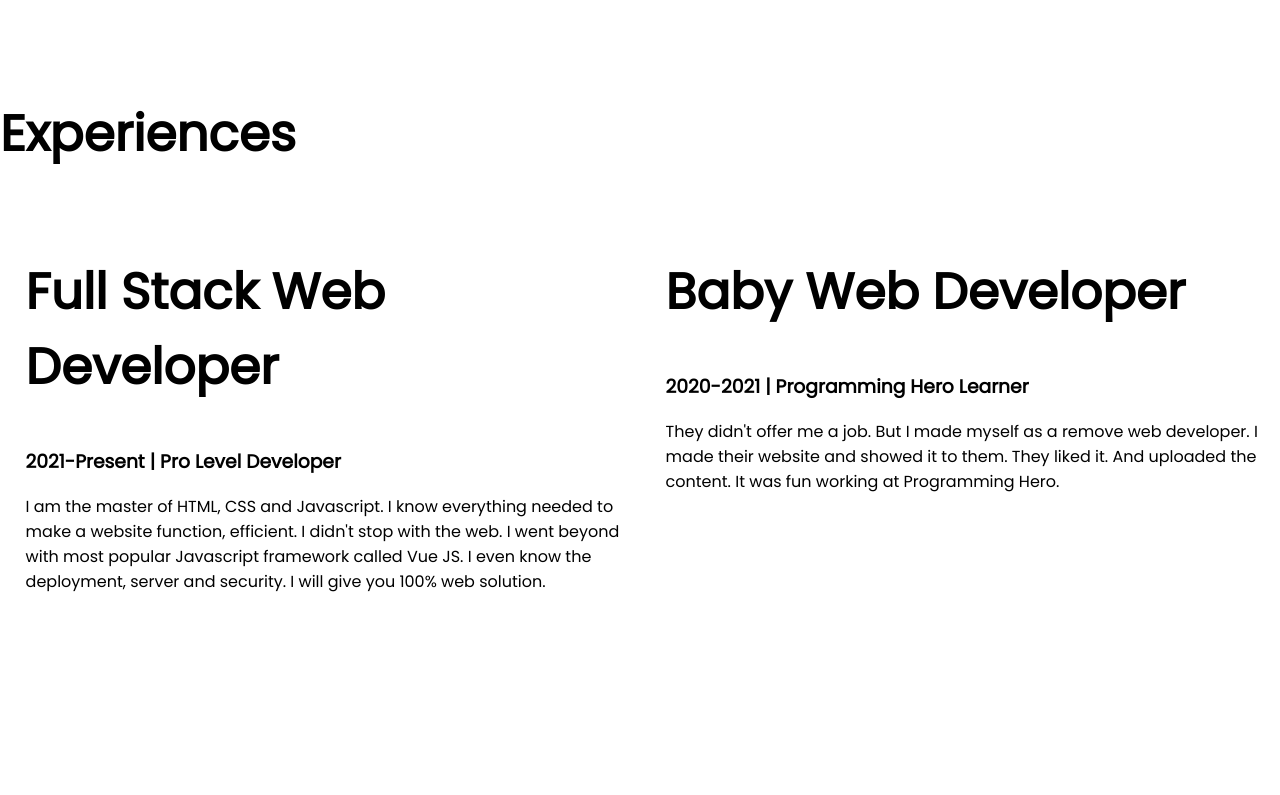
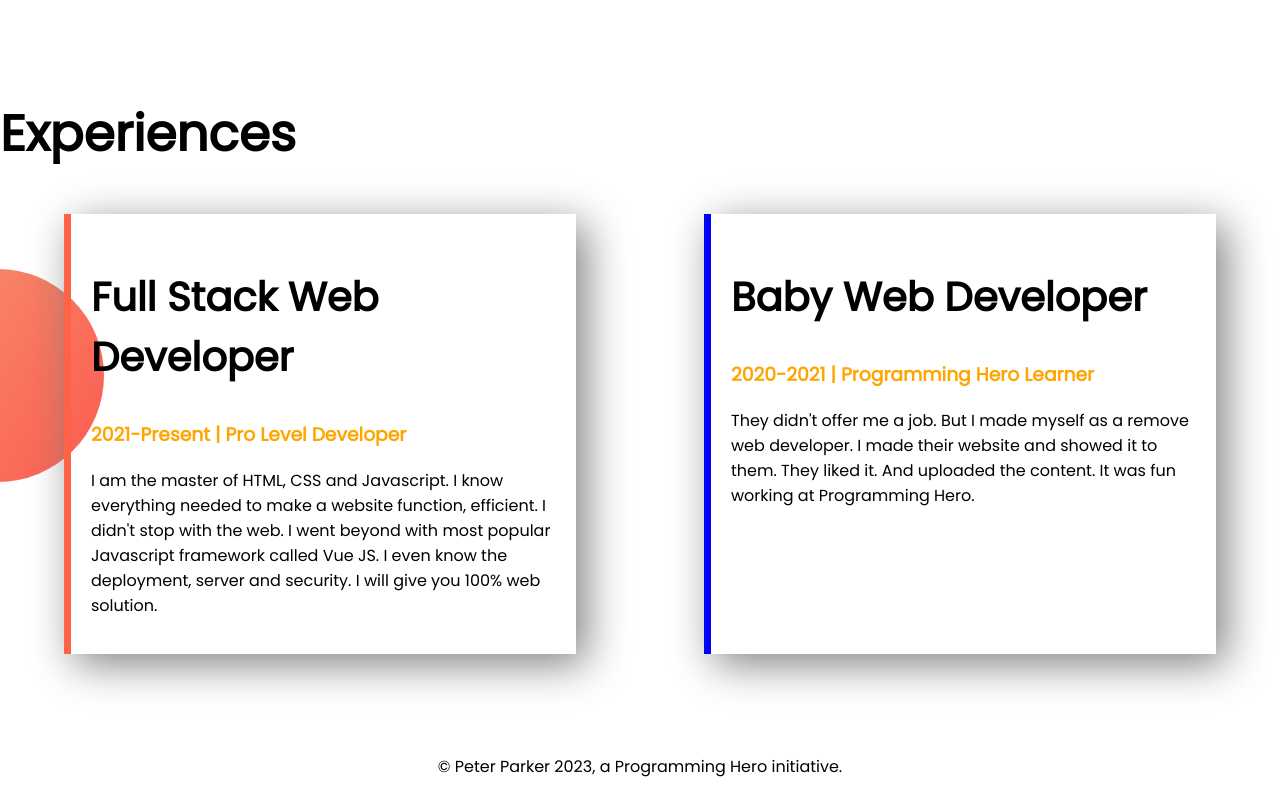
Before and after one commit to Saifursaimon/developer-portfolio, a plain HTML site: page index.html in a window 1280 px wide. Shown: the part 1077-1872 px from the top of the page. Before the commit the page ends 1787 px from the top, so only its background shows below. Drawn offline with Linux system fonts and the light colour scheme.

Commit message:
border and footer added

```diff
--- a/index.html
+++ b/index.html
@@ -36,17 +36,17 @@
         </div>
 
     </section>
-    <section>
+    <section class="experience-area">
         <h1>Experiences</h1>
         <div class="felxible-container">
-            <div class="half-width">
-                <h1>Full Stack Web Developer</h1>
-                <h3>2021-Present | Pro Level Developer</h3>
+            <div id="full-stack-developer" class="Experience-item">
+                <h2>Full Stack Web Developer</h2>
+                <h3 class="orange-color">2021-Present | Pro Level Developer</h3>
                 <p>I am the master of HTML, CSS and Javascript. I know everything needed to make a website function, efficient. I didn't stop with the web. I went beyond with most popular Javascript framework called Vue JS. I even know the deployment, server and security. I will give you 100% web solution.</p>
             </div>
-            <div class="half-width">
-                <h1>Baby Web Developer</h1>
-                <h3>2020-2021 | Programming Hero Learner</h3>
+            <div id="baby-web-developer" class="Experience-item">
+                <h2>Baby Web Developer</h2>
+                <h3 class="orange-color">2020-2021 | Programming Hero Learner</h3>
                 <p>They didn't offer me a job. But I made myself as a remove web developer. I made their website and showed it to them. They liked it. And uploaded the content. It was fun working at Programming Hero.</p>
             </div>
 
@@ -54,4 +54,7 @@
 
     </section>
 </body>
+<footer>
+    <p>© Peter Parker 2023, a Programming Hero initiative.</p>
+</footer>
 </html>
--- a/style.css
+++ b/style.css
@@ -4,6 +4,9 @@
 }
 h1{
     font-size: 50px;
+}
+h2{
+    font-size: 40px;
 }
 .orange-color{
     color: orange;
@@ -38,3 +41,24 @@
     background-repeat: no-repeat;
     background-position: right;
 }
+.experience-area{
+    background-image: url(./images/exp-bg.png);
+    background-repeat: no-repeat;
+    background-position: left;
+}
+.Experience-item{
+    width: 40%;
+    margin-left: 5%;
+    margin-right: 5%;
+    padding: 20px;
+    box-shadow: 10px 10px 40px gray;
+}
+#full-stack-developer{
+    border-left: 7px solid tomato ;
+}
+#baby-web-developer{
+    border-left: 7px solid blue;
+}
+footer p{
+    text-align: center;
+}
```
